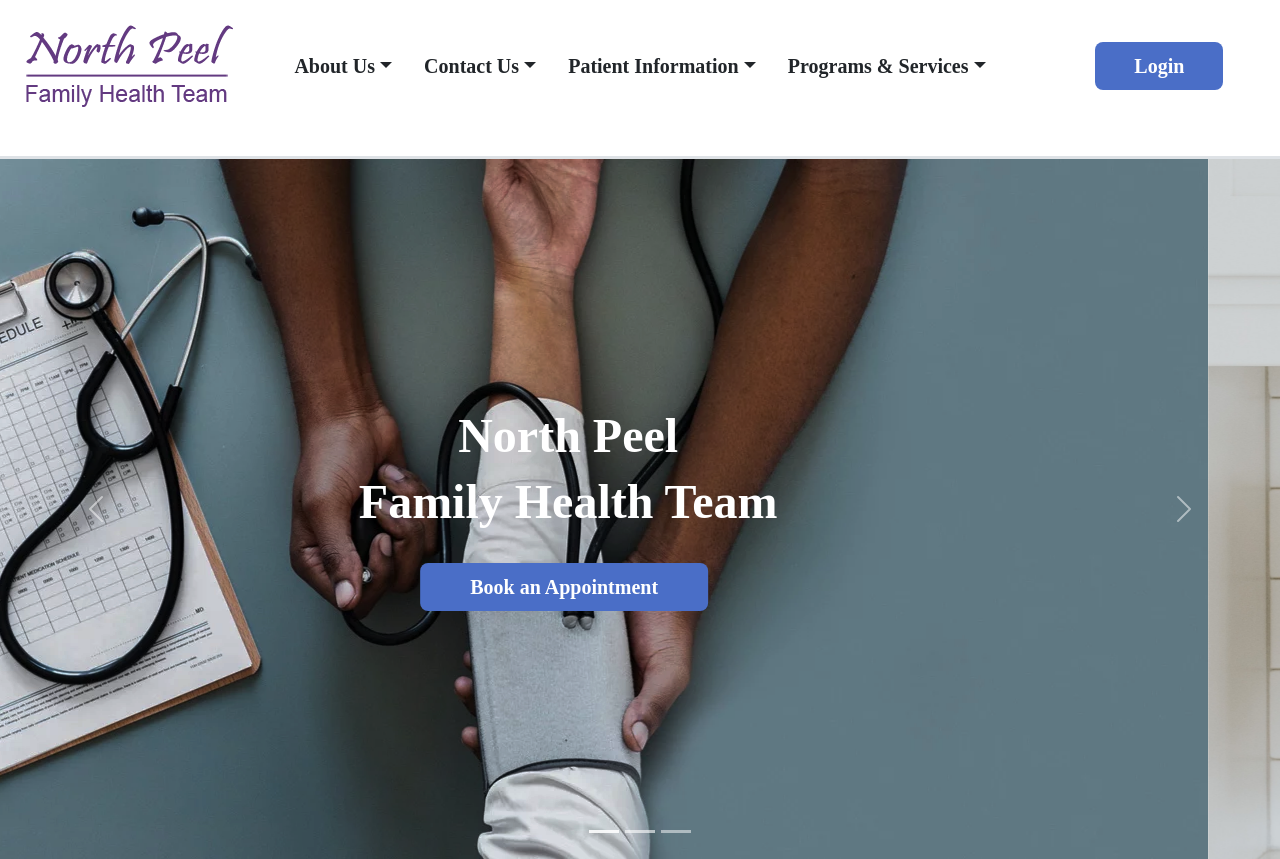
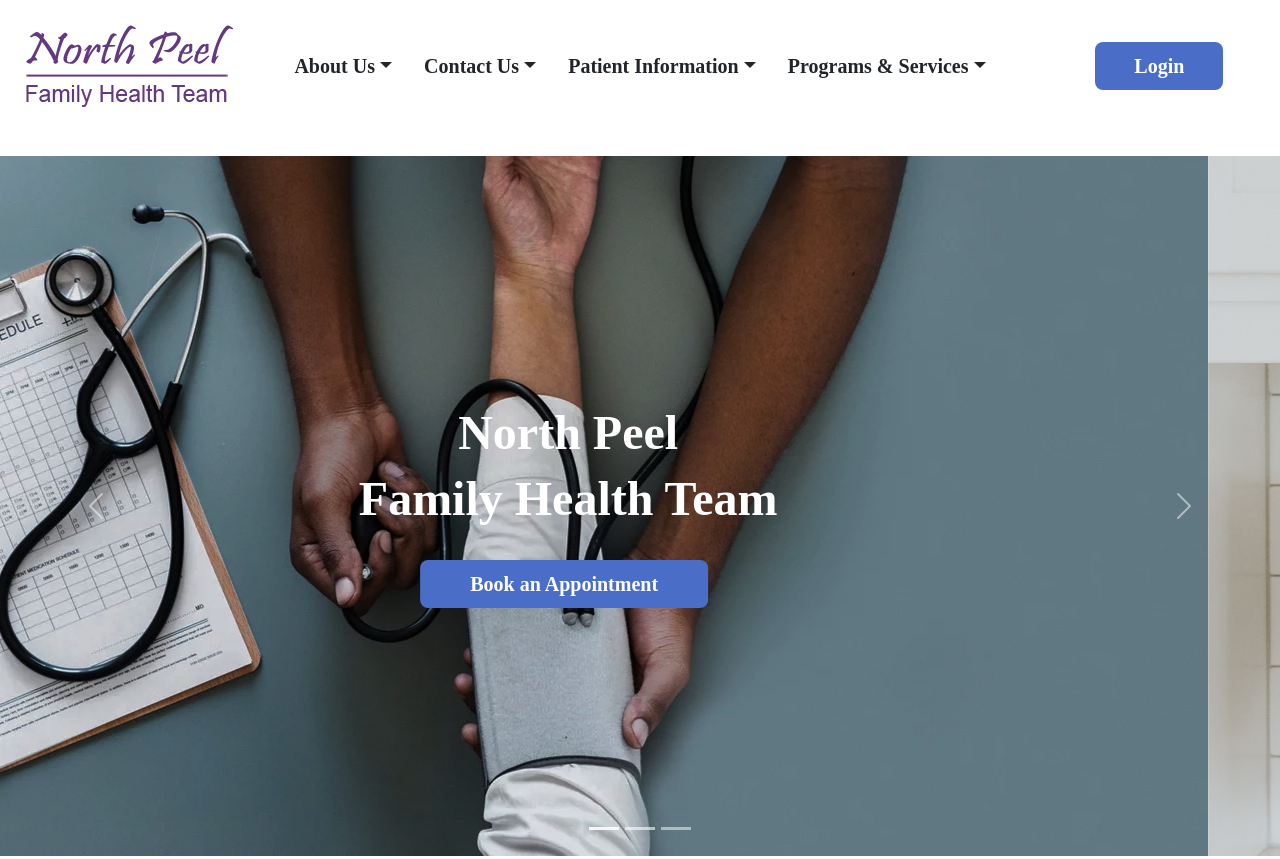
Before and after one commit to Hpyorange/Npfht-GroupProject, a plain HTML site: page index.html in a window 1280 px wide. Drawn offline with Linux system fonts and the light colour scheme.

Commit message:
border-b change

```diff
--- a/css/homepage.css
+++ b/css/homepage.css
@@ -33,10 +33,6 @@
 
 .dp2:hover{
     color: #4A6EC7 !important;
-}
-
-.border-bottom{
-    border-bottom: 3px solid #dee2e6!important;
 }
 
 .bg1{
--- a/index.html
+++ b/index.html
@@ -13,7 +13,7 @@
 <body>
 <!-- header -->
 
-    <div class="container-fluid border-bottom">
+    <div class="container-fluid">
         <header class="d-flex flex-wrap align-items-center justify-content-center justify-content-md-between py-3 mb-4 ">
           <a href="/" class="d-flex align-items-center col-md-2 mb-2 mb-md-0 text-dark text-decoration-none">
             <img src="images/LOGO.png" alt="logo">
```
